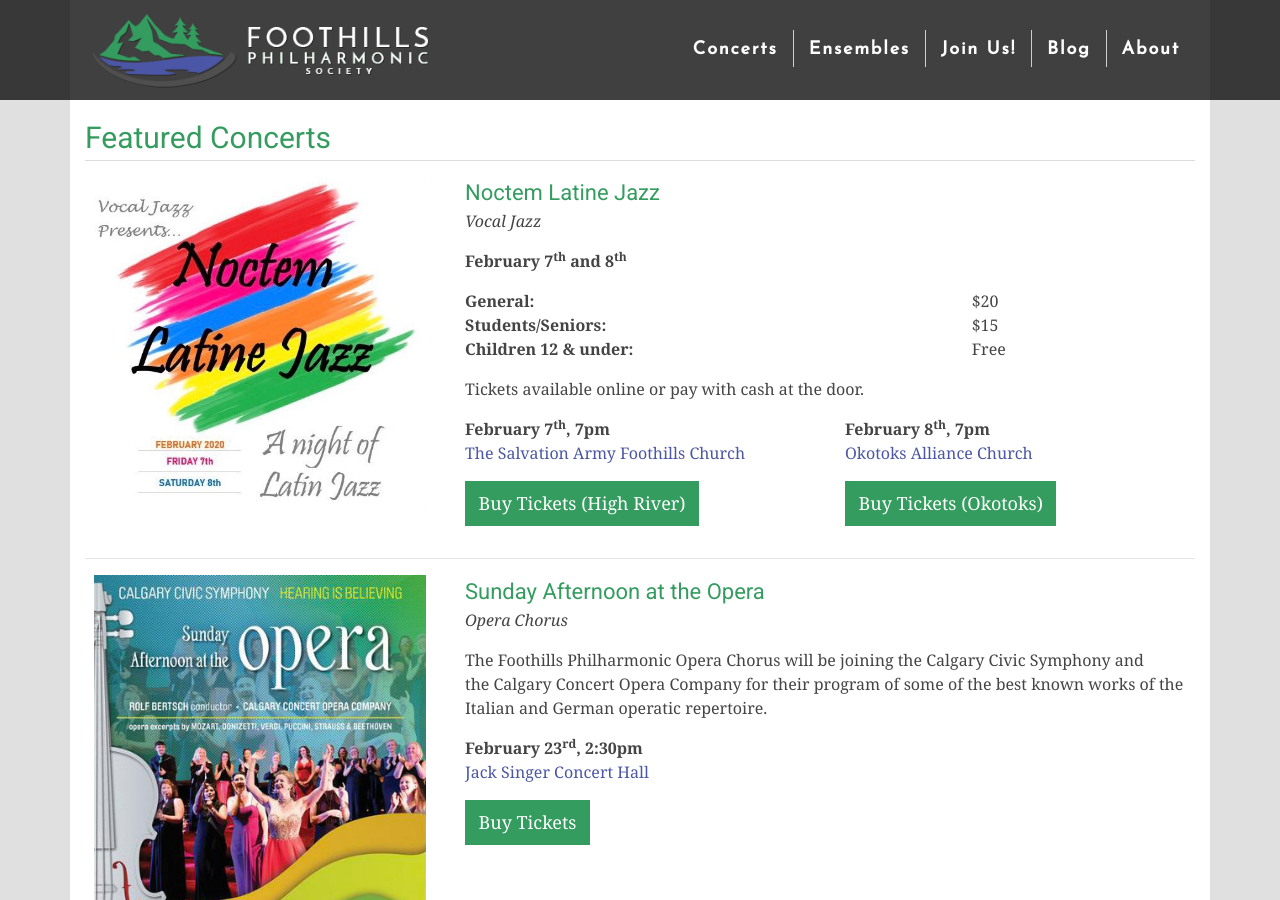
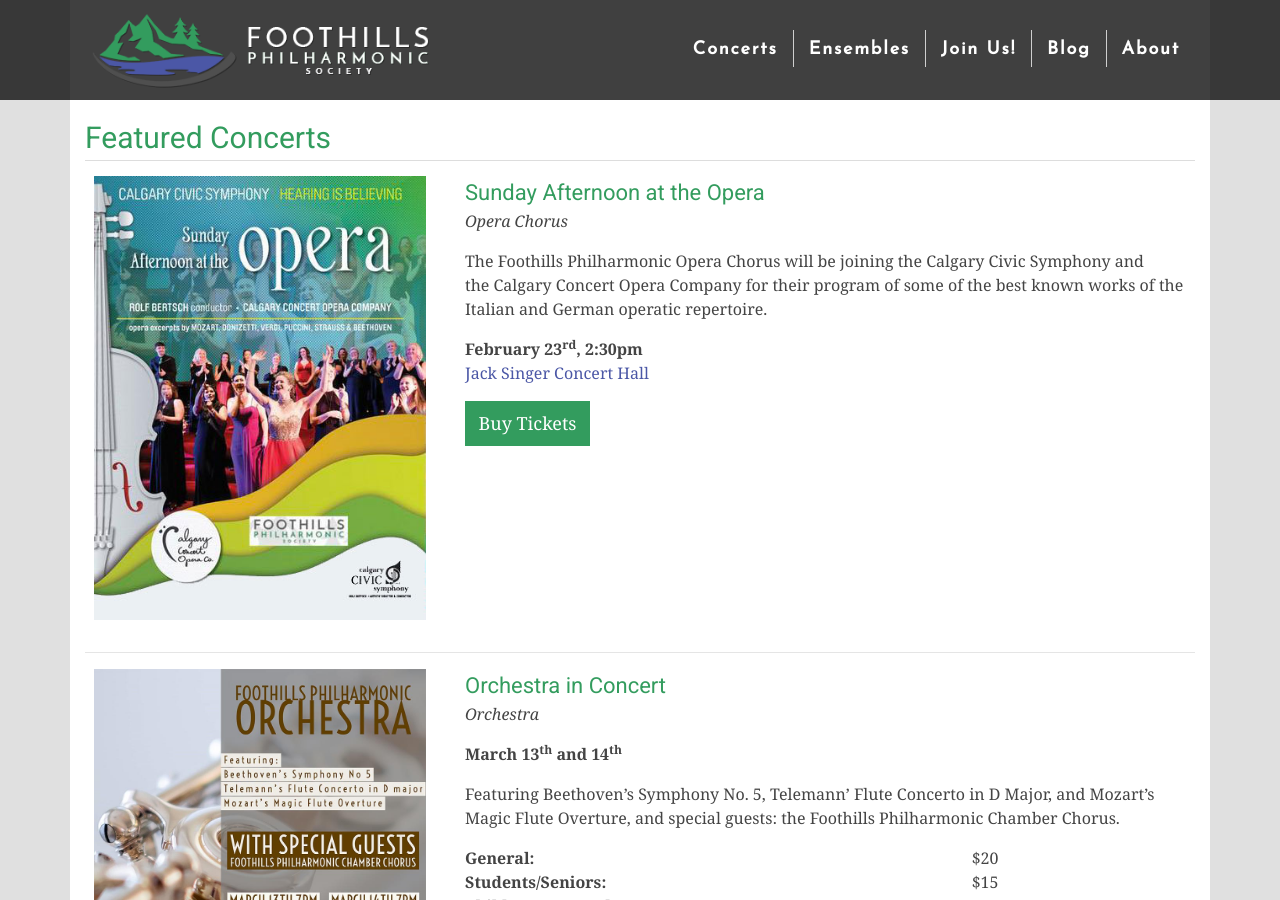
Before and after one commit to percyhanna/fps, a Jekyll site: the page built from concerts/index.html, in a window 1280 px wide and 900 px high. Built offline with Jekyll 4.4.1, drawn with Linux system fonts in a browser that asks for light colours; nearby versions of some CDN libraries; Markdown is read by kramdown in place of the engine named in the settings.

Commit message:
Remove VJ concert

```diff
--- a/concerts/index.html
+++ b/concerts/index.html
@@ -8,95 +8,6 @@
 ---
 
 <h1>Featured Concerts</h1>
-
-<div class="row">
-  <div class="col-md-4 col-12">
-    <p class="content-image large">
-      <img
-        src="/images/concerts/2020-spring/latin-jazz.jpg"
-        alt="Noctem Latine Jazz"
-      />
-    </p>
-  </div>
-
-  <div class="col-md-8 col-12">
-    <h3 class="tight">Noctem Latine Jazz</h3>
-
-    <p>
-      <em>Vocal Jazz</em>
-    </p>
-
-    <p>
-      <strong>February 7<sup>th</sup> and 8<sup>th</sup></strong>
-    </p>
-
-    <div class="row">
-      <div class="col-8">
-        <p>
-          <strong>General:</strong>
-          <br /><strong>Students/Seniors:</strong> <br /><strong
-            >Children 12 &amp; under:</strong
-          >
-        </p>
-      </div>
-
-      <div class="col-4">
-        <p>
-          $20
-          <br />$15 <br />Free
-        </p>
-      </div>
-    </div>
-
-    <p>Tickets available online or pay with cash at the door.</p>
-
-    <div class="row">
-      <div class="col-md-6 col-12">
-        <p>
-          <strong>February 7<sup>th</sup>, 7pm</strong>
-          <br /><a
-            href="https://www.google.com/maps/place/The+Salvation+Army+Foothills+Church/@50.5809006,-113.8672684,15z/data=!4m2!3m1!1s0x0:0xd1fc044ed991399e?sa=X&ved=2ahUKEwjOsvmMl4LnAhWSqp4KHWtdB6MQ_BIwCnoECAwQCg"
-            target="_blank"
-            >The Salvation Army Foothills Church</a
-          >
-        </p>
-
-        <p>
-          <a
-            class="link-button"
-            href="https://www.brownpapertickets.com/event/4495818"
-            target="_blank"
-          >
-            Buy Tickets (High River)
-          </a>
-        </p>
-      </div>
-
-      <div class="col-md-6 col-12">
-        <p>
-          <strong>February 8<sup>th</sup>, 7pm</strong>
-          <br /><a
-            href="https://www.google.ca/maps/place/Okotoks+Alliance+Church/@50.7508584,-113.9767135,15z/data=!4m5!3m4!1s0x0:0x879787dbcf97e8d!8m2!3d50.7508584!4d-113.9767135"
-            target="_blank"
-            >Okotoks Alliance Church</a
-          >
-        </p>
-
-        <p>
-          <a
-            class="link-button"
-            href="https://www.brownpapertickets.com/event/4495831"
-            target="_blank"
-          >
-            Buy Tickets (Okotoks)
-          </a>
-        </p>
-      </div>
-    </div>
-  </div>
-</div>
-
-<hr />
 
 <div class="row">
   <div class="col-md-4 col-12">
```
